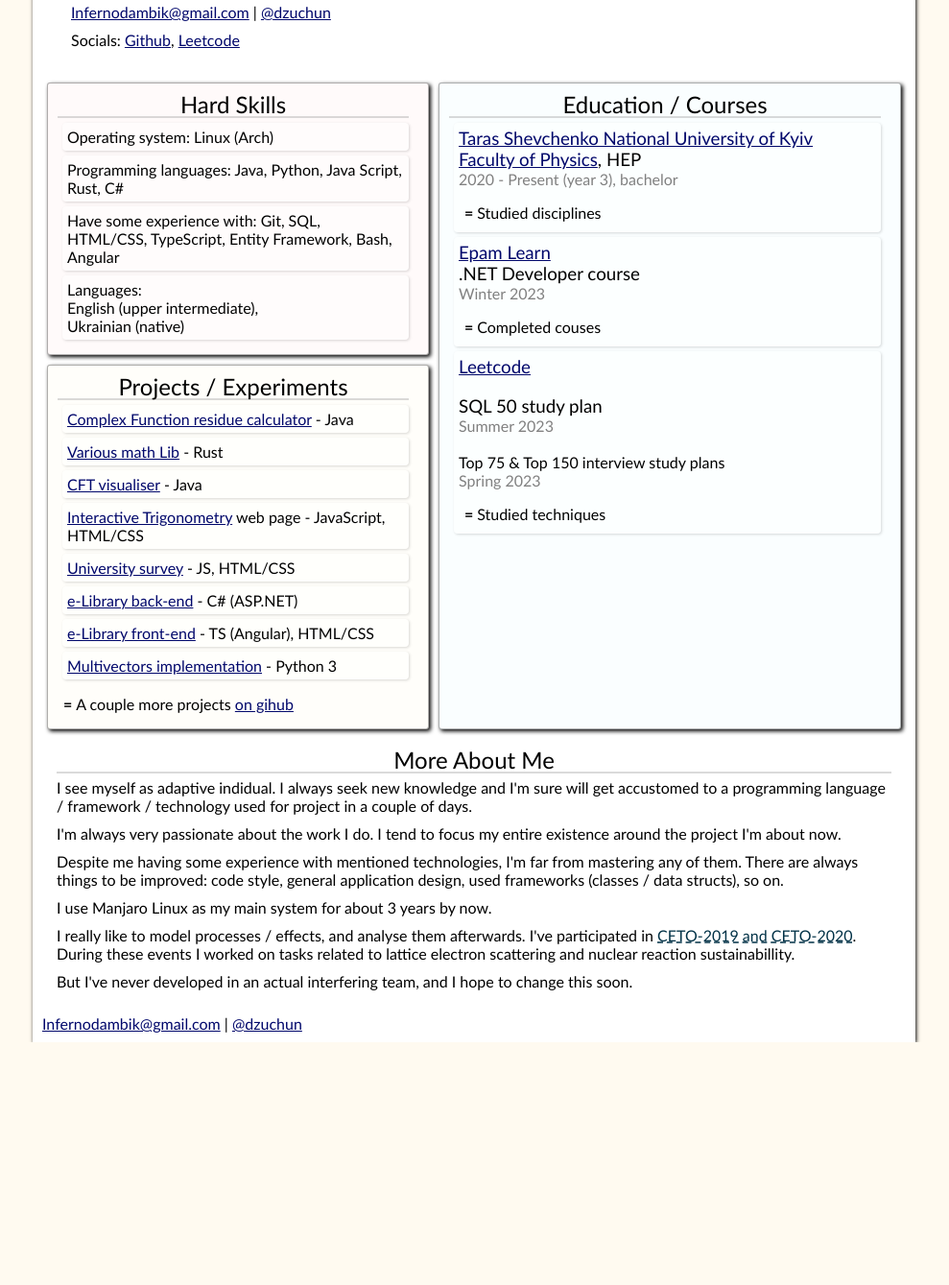
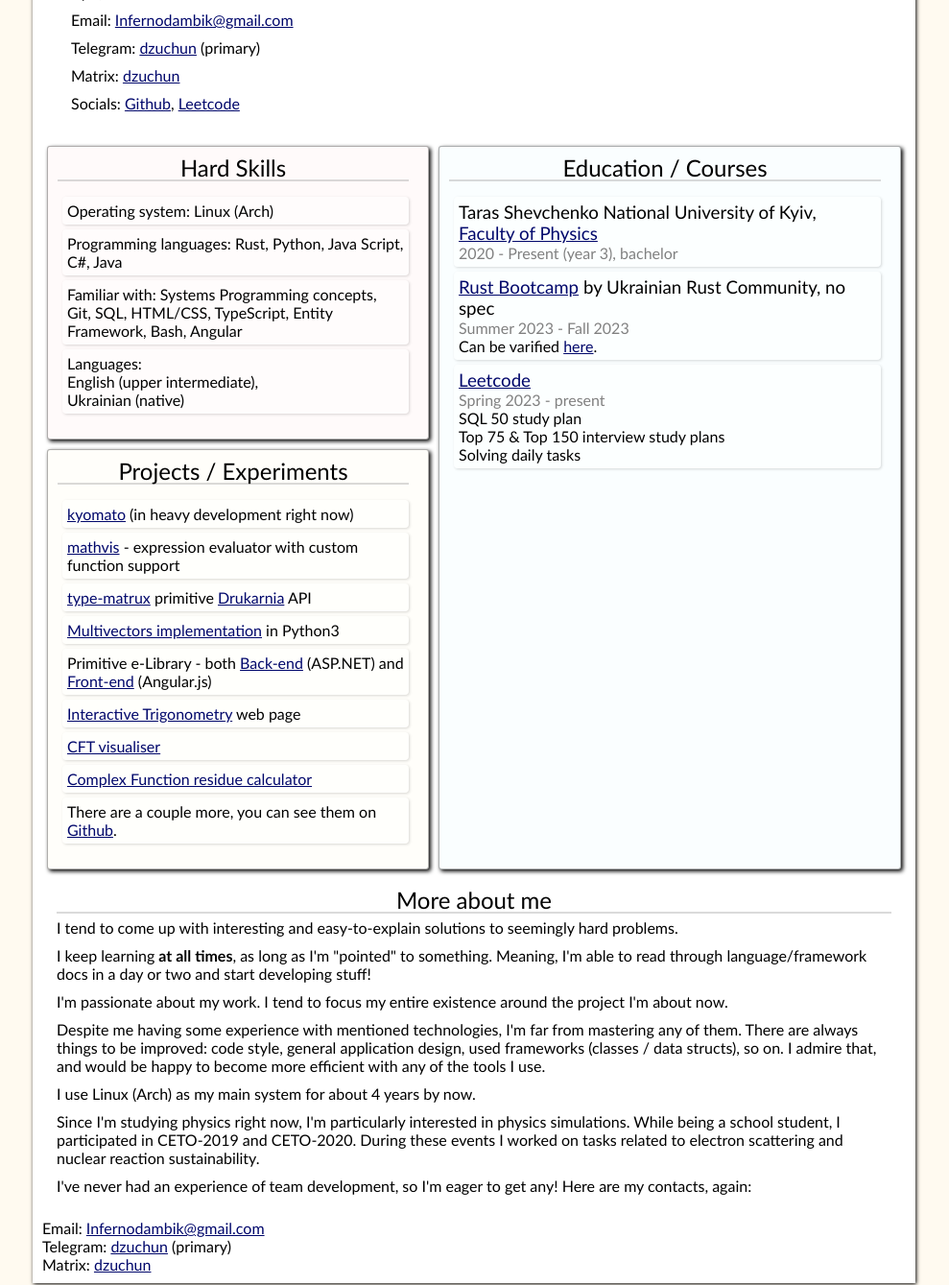
Before and after one commit to Dzuchun/Dzuchun.github.io, a plain HTML site: page cv/cv-en.html in a window 1280 px wide. Shown: the part 104-1443 px from the top of the page at 96% size, without its empty margins (146-1135 px from the left). Before the commit the page ends 1190 px from the top, so only its background shows below. Drawn offline with Linux system fonts and the light colour scheme.

Commit message:
Updated my CV

```diff
--- a/cv/cv-en.html
+++ b/cv/cv-en.html
@@ -14,9 +14,9 @@
       <h1>Artem Diachenko</h1>
       <h2 class="fadeout">Trainee Sofware Developer</h2>
       <p>Kyiv, Ukraine</p>
-      <p><a href="mailto:Infernodambik@gmail.com">Infernodambik@gmail.com</a> | <a
-          href="tg:https://t.me/dzuchun">@dzuchun</a>
-      </p>
+      <p>Email: <a href="mailto:Infernodambik@gmail.com">Infernodambik@gmail.com</a></p>
+      <p>Telegram: <a href="tg:https://t.me/dzuchun">dzuchun</a> (primary)</p>
+      <p>Matrix: <a href = "https://matrix.to/#/@dzuchun:matrix.org">dzuchun</a></p>
       <p>Socials: <a href="https://github.com/Dzuchun">Github</a>, <a href="https://leetcode.com/Dzuchun/">Leetcode</a>
       </p>
     </header>
@@ -27,98 +27,68 @@
             <h2>Hard Skills</h2>
             <ul>
               <li>Operating system: Linux (Arch)</li>
-              <li>Programming languages: Java, Python, Java Script, Rust, C#</li>
-              <li>Have some experience with: Git, SQL, HTML/CSS, TypeScript, Entity Framework, Bash, Angular</li>
+              <li>Programming languages: Rust, Python, Java Script, C#, Java</li>
+              <li>Familiar with: Systems Programming concepts, Git, SQL, HTML/CSS, TypeScript, Entity Framework, Bash, Angular
               <li>Languages:<br>English (upper intermediate),<br>Ukrainian (native)</li>
             </ul>
           </section>
           <section class="card" style="background-color: hsl(54, 100%, 99%);">
             <h2>Projects / Experiments</h2>
             <ul>
-              <li><a href="https://github.com/Dzuchun/Residual-Calculator">Complex Function residue calculator</a> -
-                Java
-              </li>
-              <li><a href="https://github.com/Dzuchun/Rust-Math-Lib">Various math Lib</a> - Rust</li>
-              <li><a href="https://github.com/Dzuchun/CurveToFurrier">CFT visualiser</a> - Java</li>
-              <li><a href="https://dzuchun.github.io/interactive-trigonometry/interactive-trigonometry.html">Interactive
-                  Trigonometry</a> web page - JavaScript, HTML/CSS</li>
-              <li><a href="https://github.com/Dzuchun/univ_surveys">University survey</a> - JS, HTML/CSS</li>
-              <li><a href="https://github.com/Dzuchun/rny-Testtask2">e-Library back-end</a> - C# (ASP.NET)</li>
-              <li><a href="https://github.com/Dzuchun/rny-TestFront">e-Library front-end</a> - TS (Angular), HTML/CSS
-              </li>
-              <li><a href="https://github.com/Dzuchun/MultiVectors">Multivectors implementation</a> - Python 3</li>
+                <li><a href = "https://github.com/Dzuchun/kyomato">kyomato</a> (in heavy development right now)</li>
+                <li><a href = "https://github.com/Dzuchun/mathvis">mathvis</a> - expression evaluator with custom function support</li>
+                <li><a href = "https://github.com/Dzuchun/type-matrux">type-matrux</a> primitive <a href = "https://drukarnia.com.ua/">Drukarnia</a> API</li>
+                <li><a href = "https://github.com/Dzuchun/MultiVectors">Multivectors implementation</a> in Python3</li>
+                <li>Primitive e-Library - both <a href = "https://github.com/Dzuchun/rny-Testtask2">Back-end</a> (ASP.NET) and <a href="https://github.com/Dzuchun/rny-TestFront">Front-end</a> (Angular.js)</li>
+                <li><a href = "https://dzuchun.github.io/interactive-trigonometry/interactive-trigonometry.html">Interactive Trigonometry</a> web page</li>
+                <li><a href = "https://github.com/Dzuchun/CurveToFurrier">CFT visualiser</a></li>
+                <li><a href = "https://github.com/Dzuchun/Residual-Calculator">Complex Function residue calculator</a></li>
+                <li>There are a couple more, you can see them on <a href = "https://github.com/Dzuchun?tab=repositories">Github</a>.</li>
             </ul>
-            <details>
-              <summary>A couple more projects <a href="https://github.com/Dzuchun?tab=repositories">on gihub</a>
-              </summary>
-              <ul>
-                <li><a href="https://github.com/Dzuchun/RealGasSim">Real Gas Simulation</a>,</li>
-                <li><a href="https://github.com/Dzuchun/Kyo_Discord_Bot">Discord bot</a> for message scheduling,</li>
-                <li><a href="https://github.com/Dzuchun/Wingx">Minecraft mod</a> I spent a lot of time working on.</li>
-              </ul>
-            </details>
           </section>
         </div>
         <section class="card" style="background-color: hsl(183, 85%, 99%);">
           <h2>Education / Courses</h2>
           <ul>
             <li>
-              <h3><a href="http://www.univ.kiev.ua/en/departments/physics/">Taras Shevchenko National University of
-                  Kyiv<br>
-                  Faculty of Physics</a>, HEP</h3>
+              <h3>Taras Shevchenko National University of Kyiv, <a href="http://www.univ.kiev.ua/en/departments/physics/">Faculty of Physics</a></h3>
               <p class="fadeout">2020 - Present (year 3), bachelor</p>
-              <details>
-                <summary>Studied disciplines</summary>
-                <p>Linear / Tensor Algebra, Statistics, Calculus, Complex Analysis, Differential /
-                  Partial
-                  Differential Equations</p>
-              </details>
-
             </li>
             <li>
-              <h3><a href="https://learn.epam.com">Epam Learn</a><br>
-                .NET Developer course</h3>
-              <p class="fadeout">Winter 2023</p>
-              <details>
-                <summary>Completed couses</summary>
-                <p>C# (up to) Advanced, Data Processing (SQL, Entity Framework), Front-end (HTML/CSS,
-                  JavaScript)</p>
-              </details>
+                <h3><a href = "https://drive.google.com/file/d/1pKgjMG2-pydlb29GKYDwT40ddaHVUUDV/view">Rust Bootcamp</a> by Ukrainian Rust Community, no spec</h3>
+                <p class="fadeout">Summer 2023 - Fall 2023</p>
+                <p>Can be varified <a href="https://www.credential.net/db687c61-35ad-4816-8cd7-46a43b7f6b6c">here</a>.</p>
             </li>
             <li>
-              <h3><a href="https://leetcode.com">Leetcode</a></h3><br>
-              <h3>SQL 50 study plan</h3>
-              <p class="fadeout">Summer 2023</p><br>
-              Top 75 & Top 150 interview study plans</h3>
-              <p class="fadeout">Spring 2023</p>
-              <details>
-                <summary>Studied techniques</summary>
-                <p>Dynamic Programming, DFS/BFS, Divide & Conquer, Backtracking</p>
-              </details>
+              <h3><a href="https://leetcode.com">Leetcode</a></h3>
+              <p class="fadeout">Spring 2023 - present</p>
+              <p>SQL 50 study plan</p>
+              <p>Top 75 & Top 150 interview study plans</p>
+              <p>Solving daily tasks</p>
             </li>
           </ul>
         </section>
       </div>
       <section>
-        <h2>More About Me</h2>
-        <p>I see myself as adaptive indidual. I always seek new knowledge and I'm sure will get accustomed to a
-          programming language / framework / technology used for project in a couple of days.</p>
-        <p>I'm always very passionate about the work I do. I tend to focus my entire existence around the project I'm
-          about now.</p>
-        <p>Despite me having some experience with mentioned technologies, I'm far from mastering any of them. There are
-          always things to be improved: code style, general application design, used frameworks (classes / data
-          structs), so on.</p>
-        <p>I use Manjaro Linux as my main system for about 3 years by now.</p>
-        <p>I really like to model processes / effects, and analyse them afterwards. I've participated in <span title='"Computer Experiment Team Olympiad",
-            was organized by local students'>CETO-2019 and
-            CETO-2020</span>. During these events I worked on tasks related to lattice
-          electron scattering and nuclear reaction sustainabillity.</p>
-        <p>But I've never developed in an actual interfering team, and I hope to change this soon.</p>
+          <h2>More about me</h2>
+          <p>I tend to come up with interesting and easy-to-explain solutions to seemingly hard problems.</p>
+        <p>I keep learning <b>at all times</b>, as long as I'm "pointed" to something. Meaning, I'm able to read through language/framework docs in a day or two and start developing stuff!</p>
+
+        <p>I'm passionate about my work. I tend to focus my entire existence around the project I'm about now.</p>
+
+        <p>Despite me having some experience with mentioned technologies, I'm far from mastering any of them. There are always things to be improved: code style, general application design, used frameworks (classes / data structs), so on. I admire that, and would be happy to become more efficient with any of the tools I use.</p>
+
+        <p>I use Linux (Arch) as my main system for about 4 years by now.</p>
+
+        <p>Since I'm studying physics right now, I'm particularly interested in physics simulations. While being a school student, I participated in CETO-2019 and CETO-2020. During these events I worked on tasks related to electron scattering and nuclear reaction sustainability.</p>
+
+        <p>I've never had an experience of team development, so I'm eager to get any! Here are my contacts, again:</p>
       </section>
     </main>
     <footer>
-      <p><a href="mailto:Infernodambik@gmail.com">Infernodambik@gmail.com</a> | <a
-          href="tg:https://t.me/dzuchun">@dzuchun</a>
+        <p>Email: <a href="mailto:Infernodambik@gmail.com">Infernodambik@gmail.com</a></p>
+      <p>Telegram: <a href="tg:https://t.me/dzuchun">dzuchun</a> (primary)</p>
+      <p>Matrix: <a href = "https://matrix.to/#/@dzuchun:matrix.org">dzuchun</a></p>
     </footer>
   </div>
 </body>
--- a/cv/styles.css
+++ b/cv/styles.css
@@ -1,4 +1,4 @@
-* {
+h1, h2, p, a, h3, li {
   font-family: "Gill Sans", "Gill Sans MT", Calibri, "Trebuchet MS", sans-serif;
   font-weight: 500;
   margin: 0;
```
